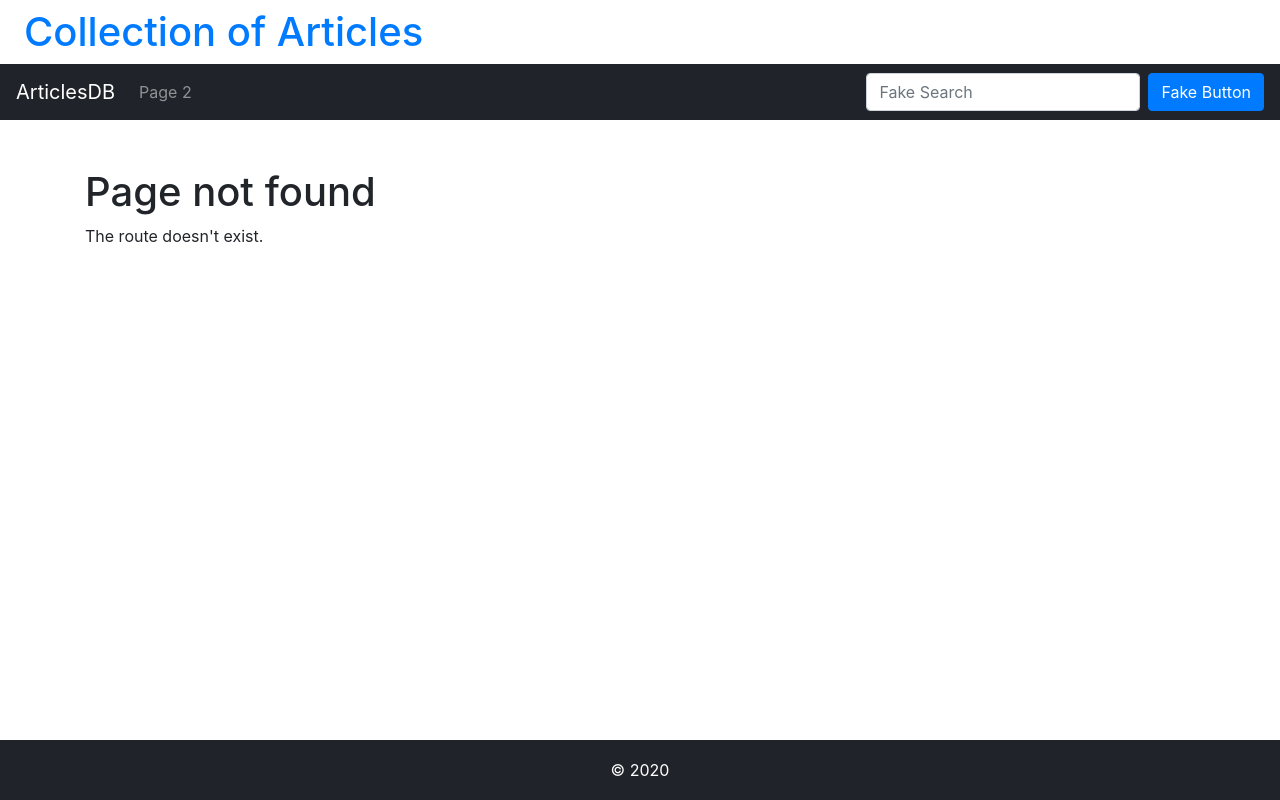
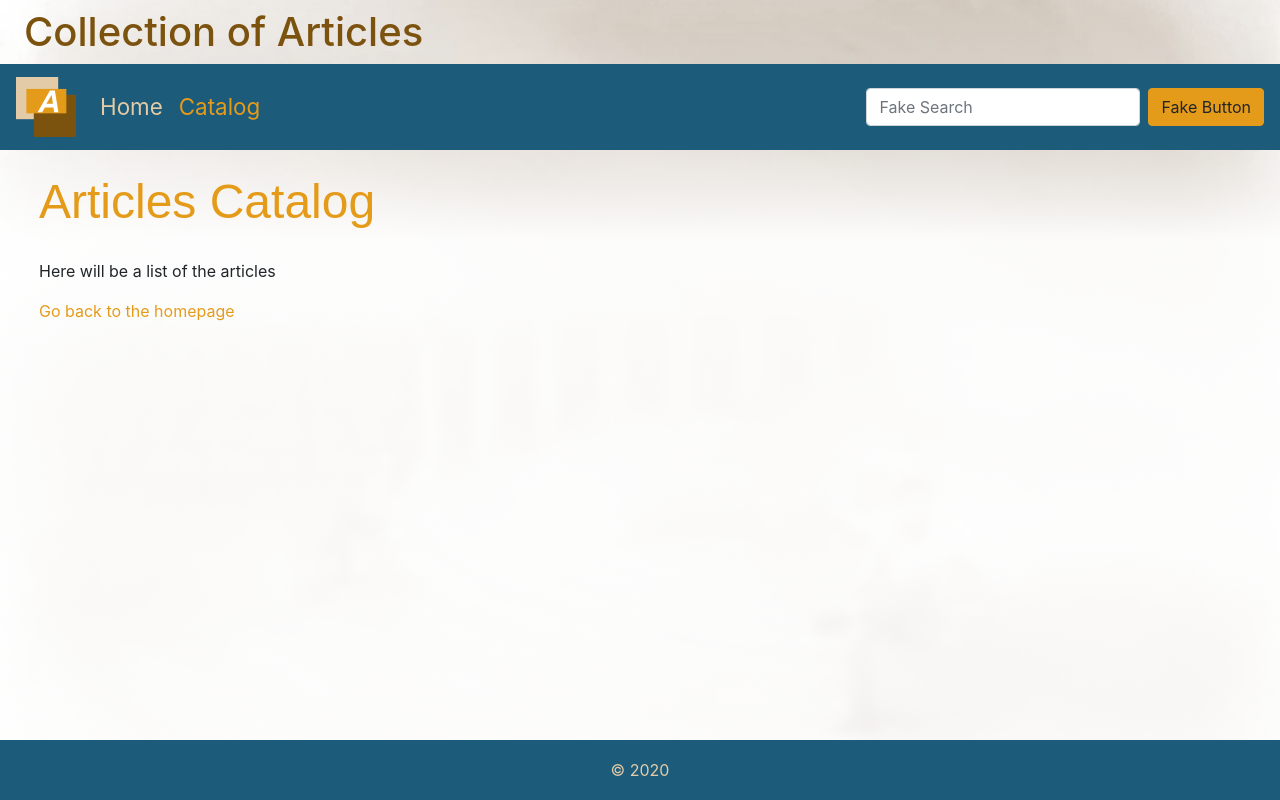
Before and after one commit to andevadm/articles-collection, a Gatsby site: page /catalog in a window 1280 px wide. Before the commit this address had no page. Built offline with nearby package versions, Linux system fonts and the light colour scheme; Gatsby itself is replaced by a stand-in of ours.

Commit message:
Initial styling

```diff
--- a/gatsby-config.js
+++ b/gatsby-config.js
@@ -25,7 +25,7 @@ module.exports = {
         background_color: `#20232a`,
         theme_color: `#20232a`,
         display: `minimal-ui`,
-        icon: `src/images/gatsby-icon.png`
+        icon: `src/images/site-logo.svg`
       },
     },
     // this (optional) plugin enables Progressive Web App + Offline functionality
--- /dev/null
+++ b/src/components/footer.js
@@ -0,0 +1,12 @@
+import React from "react"
+
+export default function Footer() {
+
+  return (
+    <footer>
+      <span>
+        © {new Date().getFullYear()}
+      </span>
+    </footer>
+  )
+}
--- a/src/components/layout.js
+++ b/src/components/layout.js
@@ -2,11 +2,14 @@
 
 import React from "react"
 import { useStaticQuery, graphql } from "gatsby"
-
 import { Container, Row, Col } from "react-bootstrap"
 
 import Header from "./header"
 import Navbar from "./navbar"
+import Footer from "./footer"
+
+import layoutBackground from "../images/layout_background.jpg"
+
 
 export default function Layout({ children, pageInfo }) {
 
@@ -22,10 +25,13 @@ export default function Layout({ children, pageInfo }) {
     `
   );
 
+  console.log(layoutBackground);
+
   return (
-      <>
 
-        <Container fluid className="px-0 main">
+      <Container fluid className="layout-container px-0" style={{ background: `no-repeat center/cover url(${layoutBackground})` }} >
+
+        <Container fluid="lg" className="content-container px-0">
 
           <Row noGutters className="justify-content-center">
             <Col>
@@ -37,7 +43,7 @@ export default function Layout({ children, pageInfo }) {
 
           <Row noGutters>
             <Col>
-              <Container className="mt-5">
+              <Container className="children-container m-4">
                 <main>{children}</main>
               </Container>
             </Col>
@@ -45,18 +51,14 @@ export default function Layout({ children, pageInfo }) {
 
         </Container>
 
-        <Container fluid className="px-0">
+        <Container fluid="lg" className="px-0">
           <Row noGutters>
-            <Col className="footer-col">
-              <footer>
-                <span>
-                  © {new Date().getFullYear()}
-                </span>
-              </footer>
-            </Col>
+              <Col className="footer-col">
+                <Footer />
+              </Col>
           </Row>
         </Container>
 
-      </>
+      </Container>
   )
 }
--- a/src/components/navBar.js
+++ b/src/components/navBar.js
@@ -1,5 +1,6 @@
 import React from "react"
 import { Link } from "gatsby"
+import logo from "../images/site-logo.svg"
 
 import { Navbar, Nav, Form, FormControl, Button } from "react-bootstrap"
 
@@ -9,21 +10,28 @@ export default function HeaderNavbar({ pageInfo }) {
 
   return (
     <>
-      <Navbar variant="dark" expand="lg" id="site-navbar">
+      <Navbar variant="dark" expand="md" id="site-navbar">
         {/* <Container> */}
 
         <Link to="/" className="link-no-style">
-          <Navbar.Brand as="span">ArticlesDB</Navbar.Brand>
+          <Navbar.Brand as="span">
+            <img className="navbar-logo" src={logo} alt="Site Logo" />
+          </Navbar.Brand>
         </Link>
 
         <Navbar.Toggle aria-controls="basic-navbar-nav" />
 
-        <Navbar.Collapse id="basic-navbar-nav">
+        <Navbar.Collapse id="responsive-navbar-nav">
 
           <Nav className="mr-auto" activeKey={pageInfo && pageInfo.pageName}>
-            <Link to="/page-2" className="link-no-style">
-              <Nav.Link as="span" eventKey="page-2">
-                Page 2
+            <Link to="/" className="link-no-style">
+              <Nav.Link as="span" eventKey="index">
+                Home
+              </Nav.Link>
+            </Link>
+            <Link to="/catalog" className="link-no-style">
+              <Nav.Link as="span" eventKey="catalog">
+                Catalog
               </Nav.Link>
             </Link>
           </Nav>
--- /dev/null
+++ b/src/pages/catalog.js
@@ -0,0 +1,18 @@
+import React from "react"
+import { Link } from "gatsby"
+
+import Layout from "../components/layout"
+import SEO from "../components/seo"
+
+export default function CatalogPage() {
+
+	return (
+	  <Layout pageInfo={{ pageName: "catalog" }}>
+	    <SEO title="Articles Catalog" />
+	    <h1>Articles Catalog</h1>
+	    <p>Here will be a list of the articles</p>
+	    <Link to="/">Go back to the homepage</Link>
+	  </Layout>
+	)
+
+}
--- a/src/pages/page-2.js
+++ /dev/null
@@ -1,16 +0,0 @@
-import React from "react"
-import { Link } from "gatsby"
-
-import Layout from "../components/layout"
-import SEO from "../components/seo"
-
-const SecondPage = () => (
-  <Layout pageInfo={{ pageName: "page-2" }}>
-    <SEO title="Page two" />
-    <h1>Hi from the second page</h1>
-    <p>Welcome to page 2</p>
-    <Link to="/">Go back to the homepage</Link>
-  </Layout>
-)
-
-export default SecondPage
--- /dev/null
+++ b/src/styles/_footer.scss
@@ -0,0 +1,24 @@
+.footer-col {
+  display: flex;
+  flex-direction: column;
+  align-content: center;
+  align-items: center;
+  footer {
+    display: flex;
+    position: relative;
+    bottom: 0;
+    margin-top: -60px;
+    height: 60px;
+    clear: both;
+    background-color: $secondary-dark;
+    color: white;
+    justify-content: center;
+    width: 100%;
+
+    span {
+      align-self: center;
+      text-align: center;
+      color: $primary-light;
+    }
+  }
+}
--- a/src/styles/_header.scss
+++ b/src/styles/_header.scss
@@ -1,5 +1,6 @@
 .site-title {
 	a {
 		text-decoration: none;
+		color: $primary-dark;
 	}
 }
--- a/src/styles/_layout.scss
+++ b/src/styles/_layout.scss
@@ -1,6 +1,21 @@
-div.main {
+// _layout.scss
+
+.layout-container {
+
+}
+
+.content-container {
   min-height: 100vh;
   padding-bottom: 60px;
+  background-image: linear-gradient(transparent 0%, 20%, #FFFFFFEE 30%, 80%, #FFFFFFCC 100%);
+}
+
+.children-container {
+  h1 {
+    color: $primary-saturated;
+    margin-bottom: 30px;
+    font: 3rem sans-serif;
+  }
 }
 
 div.full-height {
@@ -12,27 +27,3 @@ a.link-no-style {
     text-decoration: none;
   }
 }
-
-.footer-col {
-  display: flex;
-  flex-direction: column;
-  align-content: center;
-  align-items: center;
-  footer {
-    display: flex;
-    position: relative;
-    bottom: 0;
-    margin-top: -60px;
-    height: 60px;
-    clear: both;
-    background-color: $color-primary;
-    color: white;
-    justify-content: center;
-    width: 100%;
-
-    span {
-      align-self: center;
-      text-align: center;
-    }
-  }
-}
--- a/src/styles/_navbar.scss
+++ b/src/styles/_navbar.scss
@@ -1,7 +1,34 @@
+// _navbar.scss
+
 #site-navbar {
-  background-color: $color-primary;
+
+  background-color: $secondary-dark;
   position: -webkit-sticky;
   position: sticky;
   top: 0;
   z-index: 100;
+  font-size: 1.4rem;
+
+  .navbar-nav .nav-link {
+  	color: $primary-light;
+  	border-radius: 5px;
+  }
+
+  .navbar-nav .nav-link:hover {
+  	background-image: linear-gradient($primary-light, transparent, $primary-light);
+  }
+
+  .navbar-nav .nav-link.active {
+  	color: $primary-saturated;
+  }
+
+  .navbar-toggler {
+  	border-color: $primary-light;
+  }
+
 }
+
+.navbar-logo {
+	display: inline-block;
+	height: 60px;
+}
--- a/src/styles/_variables.scss
+++ b/src/styles/_variables.scss
@@ -1 +1,19 @@
-$color-primary: #20232a;
+// _variables.scss
+
+// Basic custom colors
+$primary-saturated: #E59B1A;
+$primary-dark: #7C520F;
+$primary-light: #E2CBA6;
+$secondary-saturated: #2896CE;
+$secondary-dark: #1C5B7A;
+$secondary-light: #A3C5D6;
+
+// Define Bootstrap themes
+$theme-colors: (
+  "primary": $primary-saturated,
+  "dark": $primary-dark,
+  "light": $primary-light,
+  "secondary": $secondary-saturated,
+  "secondary-dark": $secondary-dark,
+  "secondary-light": $secondary-light
+);
--- a/src/styles/style.scss
+++ b/src/styles/style.scss
@@ -1,6 +1,8 @@
+@import "variables";
+
 @import "../../node_modules/bootstrap/scss/bootstrap.scss";
-@import "variables";
 
 @import "layout";
 @import "header";
 @import "navbar";
+@import "footer";
```
Also changed, not shown: src/pages/index.js (+4 -3 lines), src/images/layout_background.jpg (added), src/images/reading_man.png (added), src/images/site-logo.svg (added), 3 other files.
